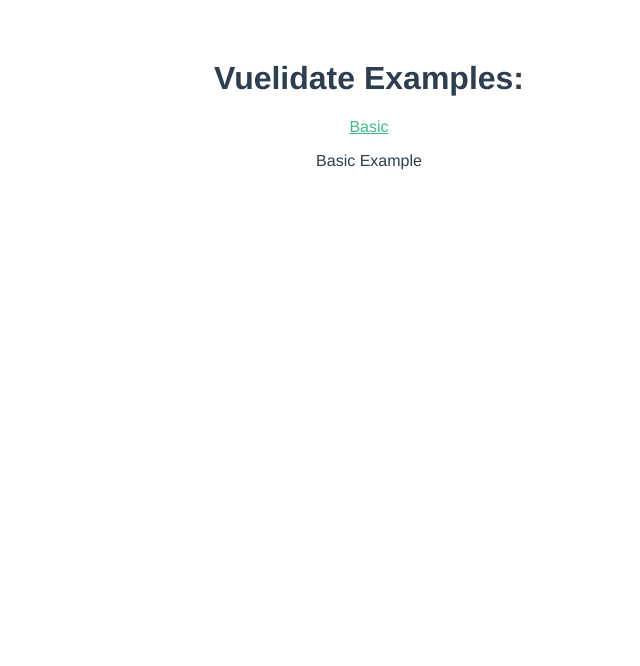
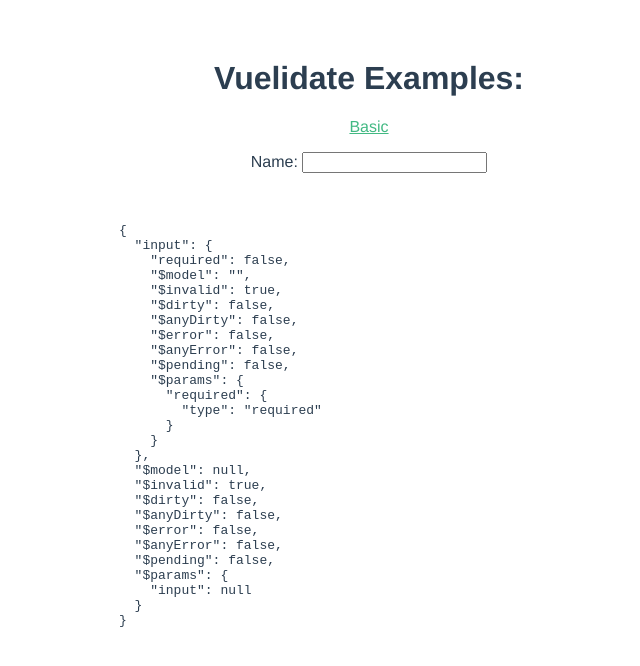
Before and after one commit to SDVue/vuelidate-example, a Vue app: page /#/basic in a window 1280 px wide. Shown: the top 666 px of the page, without its empty margins (271-911 px from the left). Built offline with nearby package versions, Linux system fonts and the light colour scheme.

Commit message:
Creating the basic example

```diff
--- a/src/App.vue
+++ b/src/App.vue
@@ -39,4 +39,9 @@
 a {
   color: #42b983;
 }
+pre {
+  max-width: 500px;
+  margin: 50px auto;
+  text-align: initial;
+}
 </style>
--- a/src/examples/1-Basic.vue
+++ b/src/examples/1-Basic.vue
@@ -1,9 +1,26 @@
 <template>
 	<div>
-		Basic Example
+		<label>Name:
+			<input v-model="input">
+		</label>
+
+		<pre>{{ $v }}</pre>
 	</div>
 </template>
 
 <script>
-export default {};
+// import { validationMixin } from 'vuelidate' // NOTE: if you don't import the library globally, you must import locally.
+import { required } from "vuelidate/lib/validators";
+
+export default {
+  // mixins: [validationMixin], // NOTE: if you don't import the library globally, you must import locally.
+
+  data: () => ({
+    input: ""
+  }),
+
+  validations: {
+    input: { required }
+  }
+};
 </script>
```
